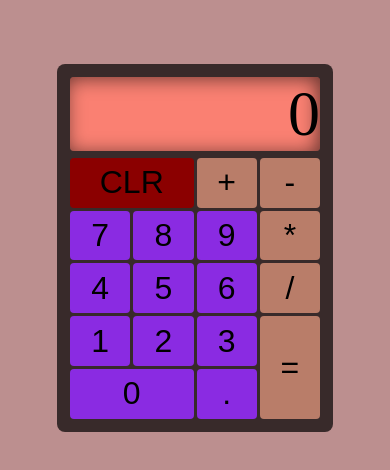
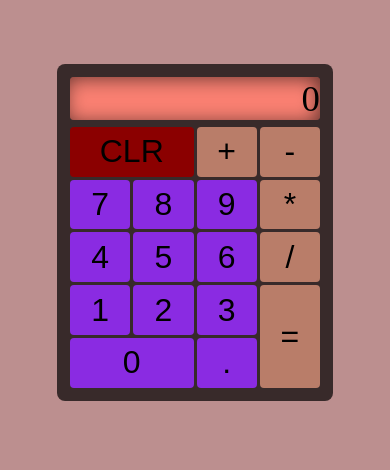
Before and after one commit to lumsdnb/calc-IT, a plain HTML site: page index.html in a window 390 px wide. Drawn offline with Linux system fonts and the light colour scheme.

Commit message:
Scale down display font on smaller screens

```diff
--- a/style.css
+++ b/style.css
@@ -80,4 +80,7 @@ body {
   .outer-frame {
     min-width: 250px;
   }
+  #display {
+    font-size: 2.3em;
+  }
 }
```
